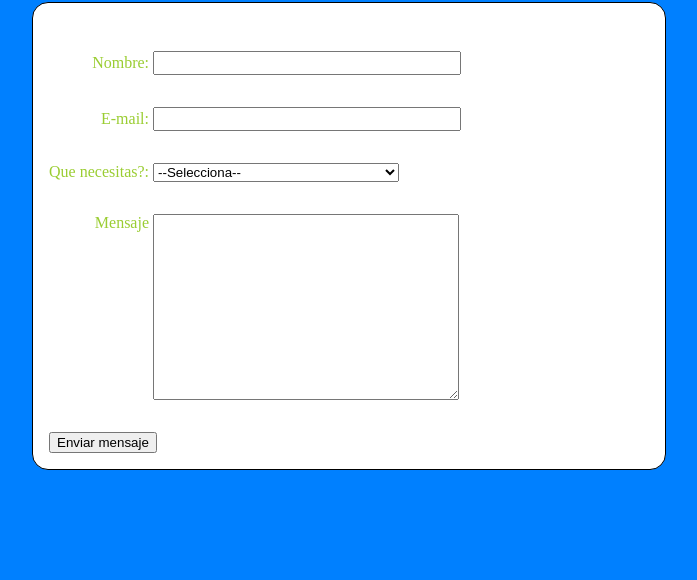
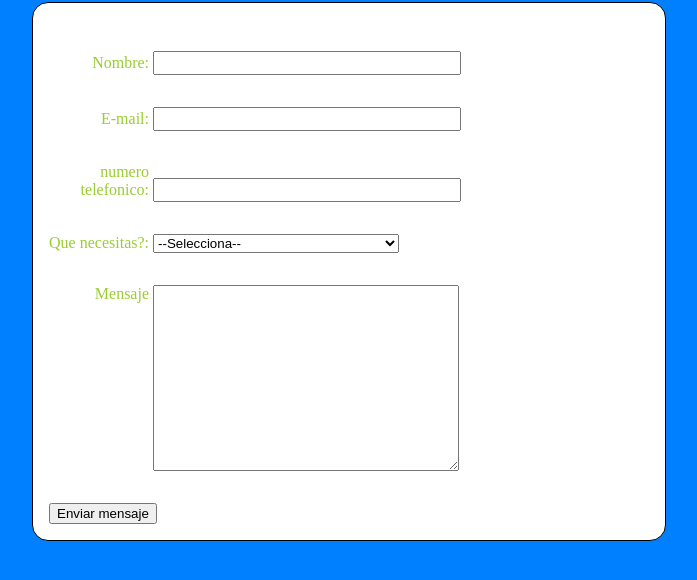
Before and after one commit to elgordomisterioso/tercerparcial, a website: page public_html/contacto.html in a window 1280 px wide. Shown: the part 78-658 px from the top of the page, without its empty margins (291-988 px from the left). Drawn offline with Linux system fonts and the light colour scheme.

Commit message:
trabajndo mi pajina

```diff
--- a/public_html/contacto.html
+++ b/public_html/contacto.html
@@ -27,6 +27,11 @@ and open the template in the editor.
                 </div>
 
                 <div>
+                    <label for="numero" > numero telefonico:</label>
+                    <input type="numero" id="numero"/>
+                </div>
+
+                <div>
                     <label for="asunto" > Que necesitas?:</label>
                     <select id="asunto" name="asunto">
                         <option value="" selected="selected">--Selecciona--</option>
```
